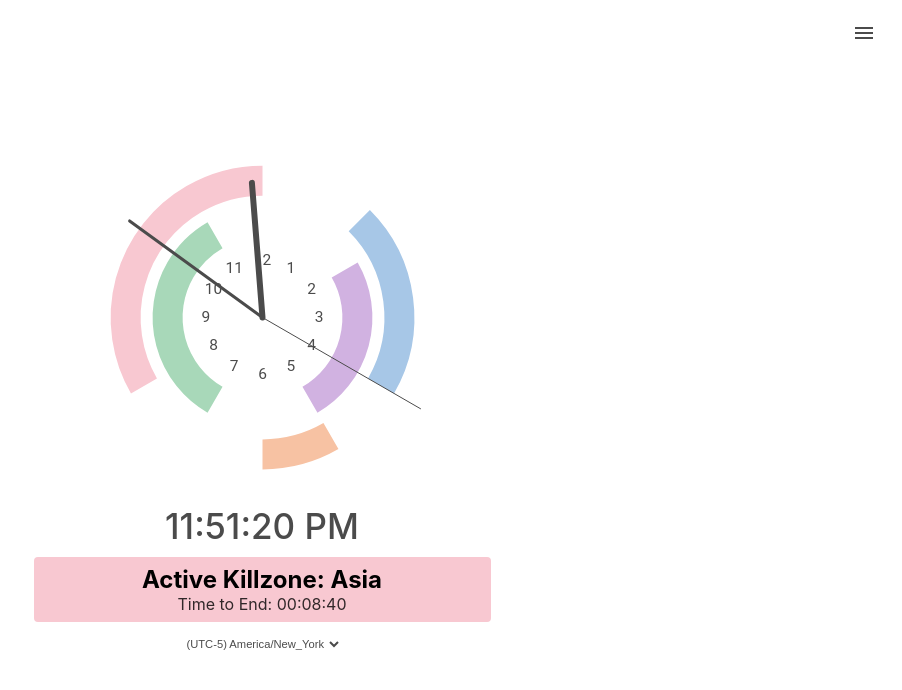
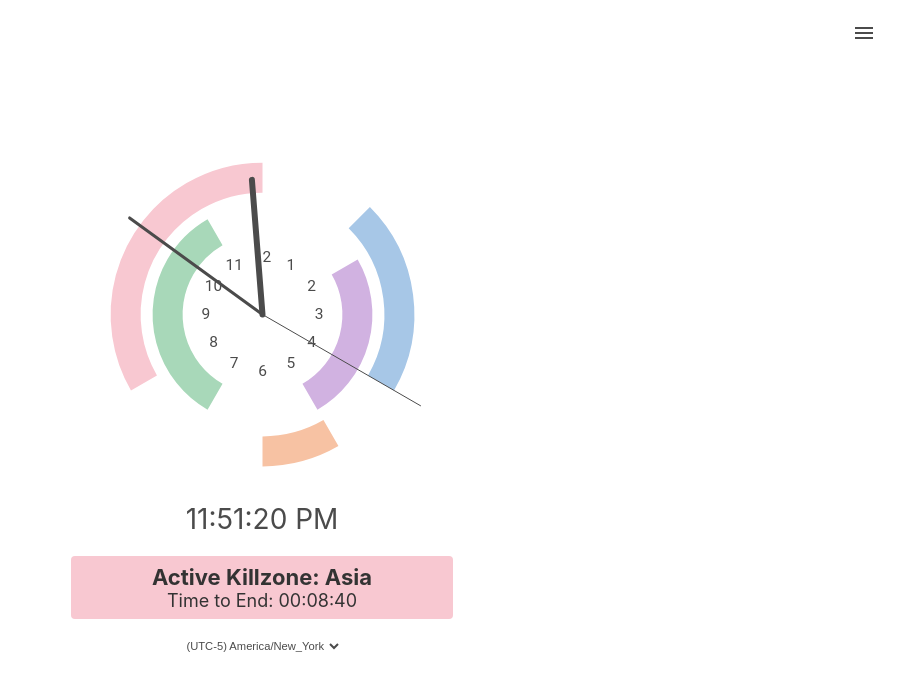
Before and after one commit to lofitrades/trading-clock, a React (Vite) app: page / in a window 1280 px wide. Shown: the top 690 px of the page, without its empty margins (378-1280 px from the left). Built offline with nearby package versions, Linux system fonts and the light colour scheme.

Commit message:
v3 Getting ready to integrate supabase

```diff
--- a/src/components/DigitalClock.jsx
+++ b/src/components/DigitalClock.jsx
@@ -3,7 +3,7 @@ import React from 'react';
 
 const DigitalClock = React.memo(({ time, clockSize, textColor }) => {
   if (!time) return null;
-  const baseFontSize = 35;
+  const baseFontSize = 28;
   const computedFontSize = Math.max(16, (clockSize / 375) * baseFontSize);
   const hours = time.getHours();
   const minutes = time.getMinutes().toString().padStart(2, '0');
--- a/src/components/KillzoneLabel.jsx
+++ b/src/components/KillzoneLabel.jsx
@@ -12,15 +12,15 @@ export default function KillzoneLabel({
   clockSize,
 }) {
   // Base font sizes for Normal (375): 35px for title, 16px for details.
-  const baseTitleSize = 24;
-  const baseDetailSize = 16;
-  const titleFontSize = Math.max(16, (clockSize / 375) * baseTitleSize);
-  const detailFontSize = Math.max(12, (clockSize / 375) * baseDetailSize);
+  const baseTitleSize = 22;
+  const baseDetailSize = 18;
+  const titleFontSize = Math.max(22, (clockSize / 375) * baseTitleSize);
+  const detailFontSize = Math.max(18, (clockSize / 375) * baseDetailSize);
 
   const backgroundColor = activeKillzone?.color || '#ffffff';
   const textColor = activeKillzone
-    ? (isColorDark(activeKillzone.color) ? '#fff' : '#000')
-    : '#4B4B4B';
+    ? (isColorDark(activeKillzone.color) ? '#fff' : '#333')
+    : '#333';
 
   return (
     <div
@@ -40,13 +40,13 @@ export default function KillzoneLabel({
       </div>
 
       {activeKillzone && showTimeToEnd && timeToEnd != null && (
-        <div style={{ fontSize: `${detailFontSize}px`, fontWeight: 'normal', opacity: 0.8 }}>
+        <div style={{ fontSize: `${detailFontSize}px`, fontWeight: 'normal', opacity: 1 }}>
           Time to End: {formatTime(timeToEnd)}
         </div>
       )}
 
       {!activeKillzone && showTimeToStart && nextKillzone && timeToStart != null && (
-        <div style={{ fontSize: `${detailFontSize}px`, fontWeight: 'normal', opacity: 0.8 }}>
+        <div style={{ fontSize: `${detailFontSize}px`, fontWeight: 'normal', opacity: 1 }}>
           Next: {nextKillzone.name} in {formatTime(timeToStart)}
         </div>
       )}
--- a/src/components/Sidebar.css
+++ b/src/components/Sidebar.css
@@ -69,7 +69,7 @@
 .add-button {
   width: auto;
   max-width: 250px;
-  margin-bottom: 40px;
+  margin-bottom: 0px;
   height: 50px;
   background-color: #333;
   color: #fff;
@@ -78,6 +78,11 @@
   font-size: 1.1rem;
   cursor: pointer;
 
+}
+
+.free-account {
+  font-size: 0.9em;
+  margin-bottom: 40px;
 }
 
 /* Sidebar Sections */
@@ -109,6 +114,17 @@
   padding: 12px 15px;
   transition: all 0.3s ease;
   font-size: 1.2em;
+  font-weight: 600;
+  line-height: 1.5em;
+}
+.sidebar-sub-section-header {
+  display: flex;
+  justify-content: space-between;
+  align-items: center;
+  cursor: pointer;
+  padding: 12px 15px;
+  transition: all 0.3s ease;
+  font-size: 1em;
   font-weight: 600;
   line-height: 1.5em;
 }
--- a/src/components/Sidebar.jsx
+++ b/src/components/Sidebar.jsx
@@ -116,10 +116,11 @@ const Sidebar = ({
 
         <span className="sidebar-close close" onClick={onClose}>&times;</span>
         <button className="add-button" onClick={() => {alert("Coming soon! \nThis functionality is under development."); }}>
-          Create free account
+          Login / Sing Up
         </button>
+        <p className='free-account'>Create a free account to unlock all the customization features.</p>
+        {/* About Section – Parent Section with animation */}
 
-        {/* About Section – Parent Section with animation */}
         <div className="sidebar-section parent-section">
           <div className="sidebar-section-header parent-section-header" onClick={() => setIsAboutOpen(!isAboutOpen)}>
             <span className="sidebar-section-title">About</span>
@@ -144,18 +145,17 @@ const Sidebar = ({
               {/* General Settings Sub-section */}
               <hr className='settings-divider'/>
               <div className="sidebar-subsection">
-                <div className="sidebar-section-header" onClick={() => setIsGeneralOpen(!isGeneralOpen)}>
+                <div className="sidebar-sub-section-header" onClick={() => setIsGeneralOpen(!isGeneralOpen)}>
                   <span className="sidebar-section-title">General Settings</span>
                   <span className="sidebar-section-arrow">{isGeneralOpen ? '▼' : '▶'}</span>
                 </div>
+
                 <div className={`sidebar-section-content ${isGeneralOpen ? 'open' : ''}`}>
-
                   <div className="sidebar-control toggle-container">
                     <span className="toggle-label sidebar-label" onClick={() => handleToggle(toggleShowHandClock)}>
                       Show Hand Clock
                     </span>
                     <Switch checked={showHandClock} onChange={() => handleToggle(toggleShowHandClock)} />
-
                   </div>
 
                   <div className="sidebar-control toggle-container">
@@ -234,16 +234,16 @@ const Sidebar = ({
 
               {/* Killzone Settings Sub-section */}
               <div className="sidebar-subsection">
-                <div className="sidebar-section-header" onClick={() => setIsKillzoneOpen(!isKillzoneOpen)}>
+                <div className="sidebar-sub-section-header" onClick={() => setIsKillzoneOpen(!isKillzoneOpen)}>
                   <span className="sidebar-section-title">Killzone Settings</span>
                   <span className="sidebar-section-arrow">{isKillzoneOpen ? '▼' : '▶'}</span>
                 </div>
                 <div className={`sidebar-section-content ${isKillzoneOpen ? 'open' : ''}`}>
                   <div className="killzone-help" style={{ marginBottom: '10px' }}>
-                    <span style={{ marginLeft: '5px', fontSize: '0.9rem' }}>Fill out the fields for each Killzone.</span>
+                    <span style={{fontSize: '0.9rem' }}>What is a Killzone?</span>
                     <span
                       className="help-icon material-symbols-outlined"
-                      data-tooltip="Configure each Killzone by providing a name, start/end times, and a color. These inputs determine when and how a Killzone is active."
+                      data-tooltip="A Killzone is a high-volatility trading period aligned with key market sessions (EST): Asian (8 PM–12 AM), London (2–5 AM), NY AM (8–11 AM), NY PM (1:30–4 PM), and Market Closed (5–6 PM). These times optimize trade execution during peak liquidity and price shifts."
                       onMouseEnter={handleTooltipEnter}
                       onMouseLeave={() => setCurrentTooltip(null)}
                     >
@@ -330,13 +330,14 @@ const Sidebar = ({
 
               {/* Other Settings Sub-section */}
               <div className="sidebar-subsection">
-                <div className="sidebar-section-header" onClick={() => setIsOtherSettingsOpen(!isOtherSettingsOpen)}>
-                  <span className="sidebar-section-title">Other Settings</span>
+                <div className="sidebar-sub-section-header" onClick={() => setIsOtherSettingsOpen(!isOtherSettingsOpen)}>
+                  <span className="sidebar-section-title">Economic Events</span>
                   <span className="sidebar-section-arrow">{isOtherSettingsOpen ? '▼' : '▶'}</span>
                 </div>
                 <div className={`sidebar-section-content ${isOtherSettingsOpen ? 'open' : ''}`}>
                   <div className="sidebar-control">
-                    <p>Placeholder for future settings.</p>
+                    <h3><strong>Coming soon!</strong></h3>
+                    <p>Display today's high impact Economic Events in the hand clock.</p>
                   </div>
                 </div>
               </div>
--- a/src/index.css
+++ b/src/index.css
@@ -65,9 +65,10 @@ li {
 
 /* Digital Clock */
 .digital-clock {
-  font-weight: 500;
+  font-weight: 400;
   color: #333;
-  margin-bottom: 0px;
+  margin-bottom: 10px;
+
 }
 
 /* Timezone Selector */
@@ -81,7 +82,7 @@ li {
   font-size: 0.7rem;
   padding-bottom: 0px;
   margin-bottom: 20px;
-  margin-top: 0px;
+  margin-top: 10px;
   max-width: 300px;
   padding-top: 0;
   background: transparent;
@@ -92,11 +93,13 @@ li {
 
 .killzone-label {
   border-radius: 4px;
-  font-weight: 500;
   transition: background-color 0.3s, color 0.3s;
-  width: calc(100% - 150px); /* Increased from 40px to 80px for bigger side margins */
-  margin: 10px auto;
+  width: calc(100% - 100px); /* Increased from 40px to 80px for bigger side margins */
+  margin-top: 10px;
+  margin-bottom: 10px;
   text-align: center;
+  max-width: 350px;
+  color: #333;
 }
 
 /* Material Icons */
@@ -162,7 +165,8 @@ canvas {
 
   .digital-clock {
     font-size: 2.2rem;
-    margin-bottom: 0px;
+    margin-bottom: 10px;
+    font-weight: 400;
   }
 
   .timezone-selector {
```
Also changed, not shown: releaseNotes.txt.
